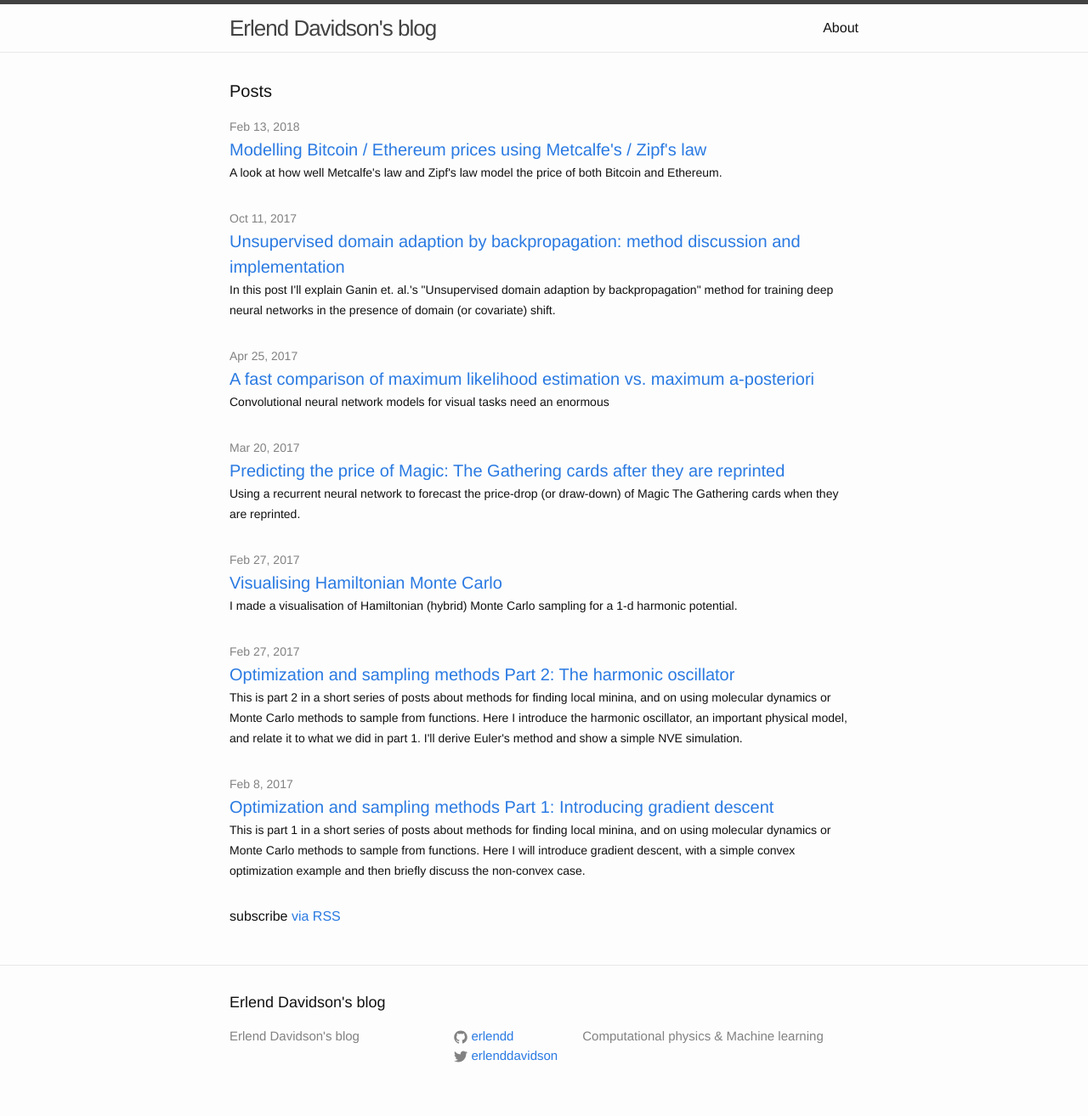
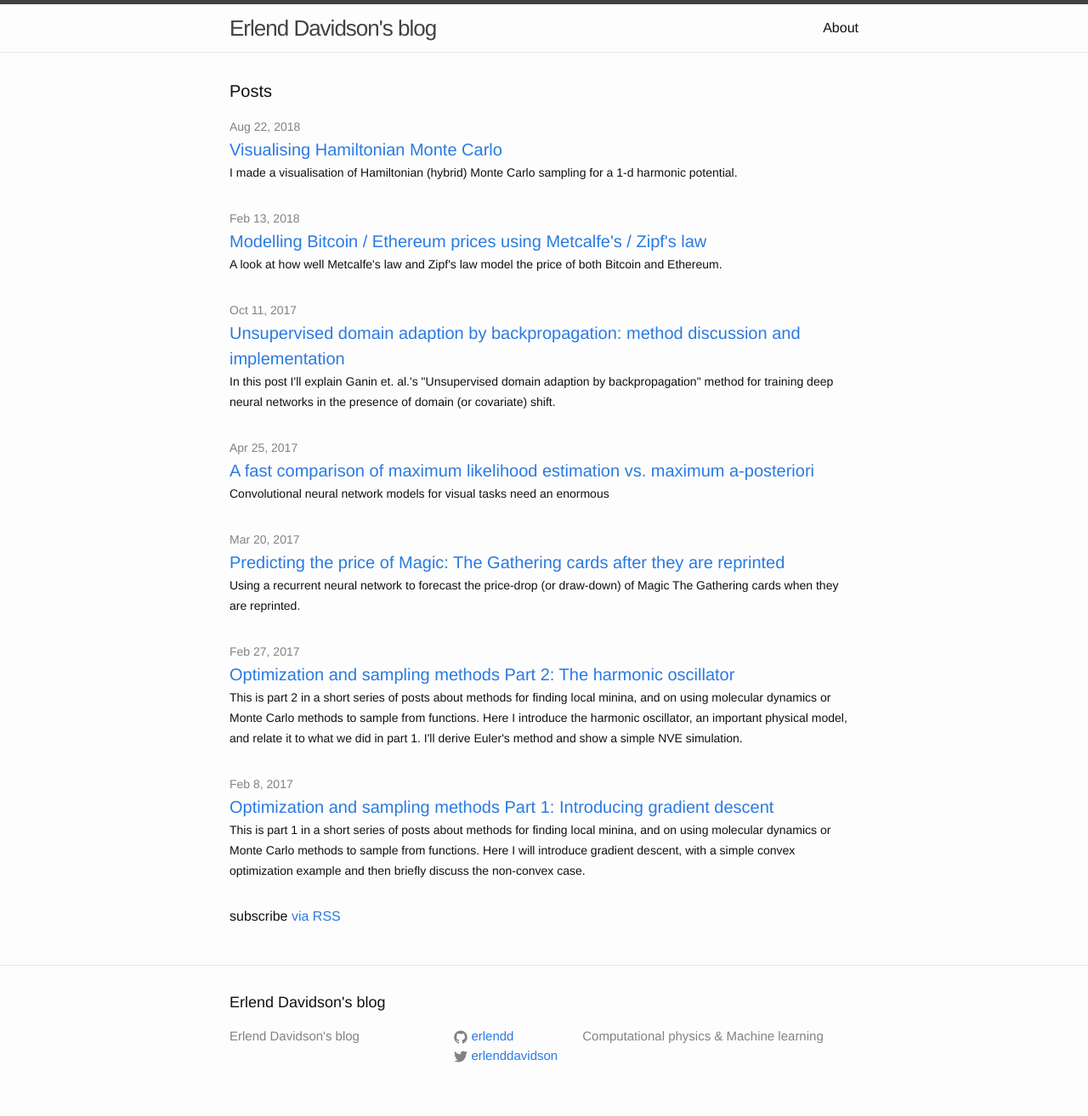
Before and after one commit to erlendd/erlendd.github.io, a Jekyll site: the page built from index.md, in a window 1280 px wide. Shown: the whole page at 85% size. Built offline with Jekyll 4.4.1, drawn with Linux system fonts in a browser that asks for light colours; comment, search, counter and statistics services are not loaded.

Commit message:
Date change

```diff
--- a/_posts/2018-08-21-visualizing-hybrid-monte-carlo.markdown
+++ b/_posts/2018-08-22-visualizing-hybrid-monte-carlo.markdown
@@ -2,7 +2,7 @@
 title: "Visualising Hamiltonian Monte Carlo"
 layout: post
 comments: true
-date: 2017-02-27 17:00
+date: 2018-08-22 15:00
 headerImage: false
 published: true
 tag:
```
